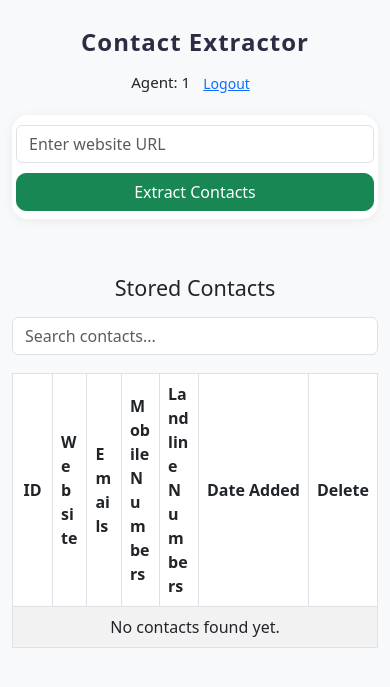
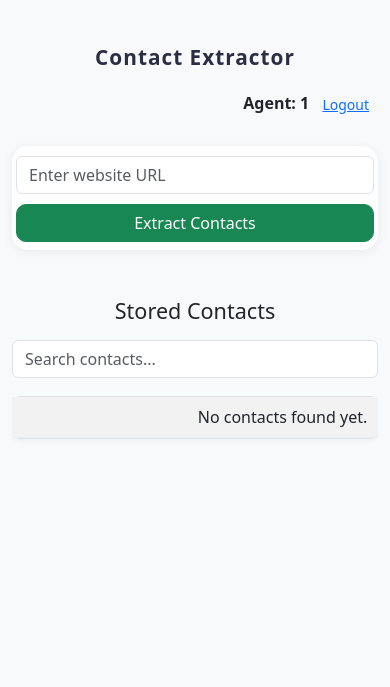
Before and after one commit to supratheek0906/webscrapper, a Flask app: page / in a window 390 px wide. Shown: the top 687 px of the page. Run offline with Flask 3, Linux system fonts and the light colour scheme; the visitor is signed in with stand-in values (Sample User, id 1); data that the repository does not hold is empty.

Commit message:
Update index.html

```diff
--- a/templates/index.html
+++ b/templates/index.html
@@ -8,32 +8,48 @@
     <link href="https://cdn.jsdelivr.net/npm/bootstrap@5.3.0/dist/css/bootstrap.min.css" rel="stylesheet">
     <style>
         body { background: #f8f9fa; }
+        .main-title-wrapper {
+            display: flex;
+            font-weight: bold;
+            align-items: center;
+            justify-content: space-between;
+            margin-top: 5px;
+            margin-bottom: 18px;
+            flex-wrap: wrap;
+        }
         .main-title {
             font-size: 2.2rem;
             font-weight: bold;
+            text-align: center;
+            margin: 24px 0 8px 0;
+            letter-spacing: 1px;
             color: #2b2d42;
-            margin: 24px 0 8px 0;
-            text-align: center;
-            letter-spacing: 1px;
+            flex: 1 1 100%;
         }
         .agent-info {
             font-size: 1rem;
+            white-space: nowrap;
+            margin-left: 0;
+            margin-bottom: 8px;
             text-align: center;
-            margin-bottom: 16px;
+            flex: 1 1 100%;
         }
         .card-bar {
-            background: #fff;
+            width: 100%;
+            max-width: 900px;
+            margin: 0 auto 32px auto;
             border-radius: 16px;
             box-shadow: 0 2px 12px rgba(0,0,0,0.06);
             padding: 18px 16px 14px 16px;
-            margin-bottom: 32px;
+            background: #fff;
         }
         .input-wrapper {
             display: flex;
             gap: 10px;
             align-items: center;
+            flex-wrap: wrap;
         }
-        .input-wrapper .form-control { flex: 2 1 0; }
+        .input-wrapper .form-control { flex: 2 1 0; min-width: 0; }
         .input-wrapper .btn-success {
             flex: 1 1 0;
             height: 40px;
@@ -57,7 +73,7 @@
         th.date-col, td.date-col,
         th.delete-col, td.delete-col { white-space: nowrap; text-align: center; vertical-align: middle; }
         .alert-info { text-align: center; font-size: 1.1em; }
-        .search-bar-row { display: flex; justify-content: flex-start; align-items: center; margin-bottom: 18px; }
+        .search-bar-row { display: flex; justify-content: flex-start; align-items: center; margin-bottom: 18px; flex-wrap: wrap; }
         .search-bar { width: 220px; margin-left: 0; }
         .table-responsive { overflow-x: auto; }
         .call-link {
@@ -69,30 +85,49 @@
         .call-link:hover {
             color: #145c32;
         }
+        /* Responsive styles */
         @media (max-width: 900px) {
             .card-bar { max-width: 100%; }
         }
         @media (max-width: 600px) {
-            .main-title { font-size: 1.5rem; }
-            .agent-info { font-size: 0.95rem; }
-            .card-bar { padding: 10px 4px 8px 4px; }
+            .main-title { font-size: 1.3rem; }
+            .main-title-wrapper { flex-direction: column; align-items: stretch; margin-top: 18px; }
+            .agent-info { margin-left: 0; margin-top: 8px; align-self: flex-end; }
+            .card-bar { max-width: 100%; min-width: 0; padding: 10px 4px 8px 4px; }
             .input-wrapper { flex-direction: column; gap: 10px; }
             .form-control, .btn-success { width: 100%; flex: unset; }
             .search-bar-row { flex-direction: column; align-items: flex-start; }
             .search-bar { width: 100%; }
             .website-col { max-width: 100%; }
+            /* Table mobile stacking */
+            .table thead { display: none; }
+            .table, .table tbody, .table tr, .table td { display: block; width: 100%; }
+            .table tr { margin-bottom: 1rem; border-radius: 8px; box-shadow: 0 2px 6px rgba(0,0,0,0.04); background: #fff; }
+            .table td { text-align: right; padding-left: 50%; position: relative; border: none; border-bottom: 1px solid #eee; }
+            .table td::before {
+                content: attr(data-label);
+                position: absolute;
+                left: 1rem;
+                width: 45%;
+                white-space: nowrap;
+                text-align: left;
+                font-weight: bold;
+                color: #2b2d42;
+            }
         }
     </style>
 </head>
 <body>
     <div class="container">
-        <div class="main-title">Contact Extractor</div>
-        <div class="agent-info">
+        <div class="main-title-wrapper">
+            <div class="main-title">
+                Contact Extractor
+            </div>
+            <span class="agent-info">
                 Agent: {{ session['agent_number'] }}
                 <a href="{{ url_for('logout') }}" class="btn btn-link btn-sm">Logout</a>
+            </span>
         </div>
-        <div class="row justify-content-center">
-            <div class="col-12 col-md-8 col-lg-7">
         <div class="card-bar">
             <form method="POST" class="mb-0">
                 <div class="input-wrapper">
@@ -104,10 +139,8 @@
             <div class="alert alert-info mt-3 mb-0">{{ message }}</div>
             {% endif %}
         </div>
-            </div>
-        </div>
-        <div class="row justify-content-center mt-4">
-            <div class="col-12">
+        <div class="row justify-content-center mt-5">
+            <div class="col-md-12">
                 <h4 class="mb-3 text-center">Stored Contacts</h4>
                 <div class="search-bar-row">
                     <input type="text" id="tableSearch" class="form-control search-bar" placeholder="Search contacts...">
@@ -128,8 +161,8 @@
                         <tbody>
                             {% for row in all_contacts %}
                             <tr>
-                                <td class="id-col">{{ loop.index }}</td>
-                                <td class="website-col" style="vertical-align: middle;">
+                                <td data-label="ID" class="id-col">{{ loop.index }}</td>
+                                <td data-label="Website" class="website-col" style="vertical-align: middle;">
                                     <div style="display: flex; align-items: center; justify-content: space-between;">
                                         <a href="{{ row.website }}" target="_blank" style="flex:1;">{{ row.website }}</a>
                                         <form method="POST" action="{{ url_for('refresh_contact', sno=row.sno) }}" style="margin-left: 8px;">
@@ -139,27 +172,27 @@
                                         </form>
                                     </div>
                                 </td>
-                                <td>
+                                <td data-label="Emails">
                                     {% for email in (row.emails or '').split(',') if email %}
                                         {{ email }}<br>
                                     {% endfor %}
                                 </td>
-                                <td>
+                                <td data-label="Mobile Numbers">
                                     {% for mobile in (row.mobiles or '').split(',') if mobile %}
                                         <a href="#" class="call-link" data-mobile="{{ mobile|replace(' ', '')|replace('-', '')|trim }}">{{ mobile|replace(' ', '')|replace('-', '')|trim }}</a><br>
                                     {% endfor %}
                                 </td>
-                                <td>
+                                <td data-label="Landline Numbers">
                                     {% for landline in (row.landlines or '').split(',') if landline %}
                                         <a href="#" class="call-link" data-mobile="{{ landline|replace(' ', '')|replace('-', '')|trim }}">{{ landline|replace(' ', '')|replace('-', '')|trim }}</a><br>
                                     {% endfor %}
                                 </td>
-                                <td class="date-col">
+                                <td data-label="Date Added" class="date-col">
                                     {% if row.date_uploaded %}
                                         {{ row.date_uploaded.strftime("%d-%b-%Y").lower() }}
                                     {% endif %}
                                 </td>
-                                <td class="delete-col">
+                                <td data-label="Delete" class="delete-col">
                                     <form method="POST"
                                           id="deleteForm{{ row.sno }}"
                                           action="{{ url_for('delete_contact', sno=row.sno) }}"
```
Lines whose indentation alone changed are shown as unchanged.
